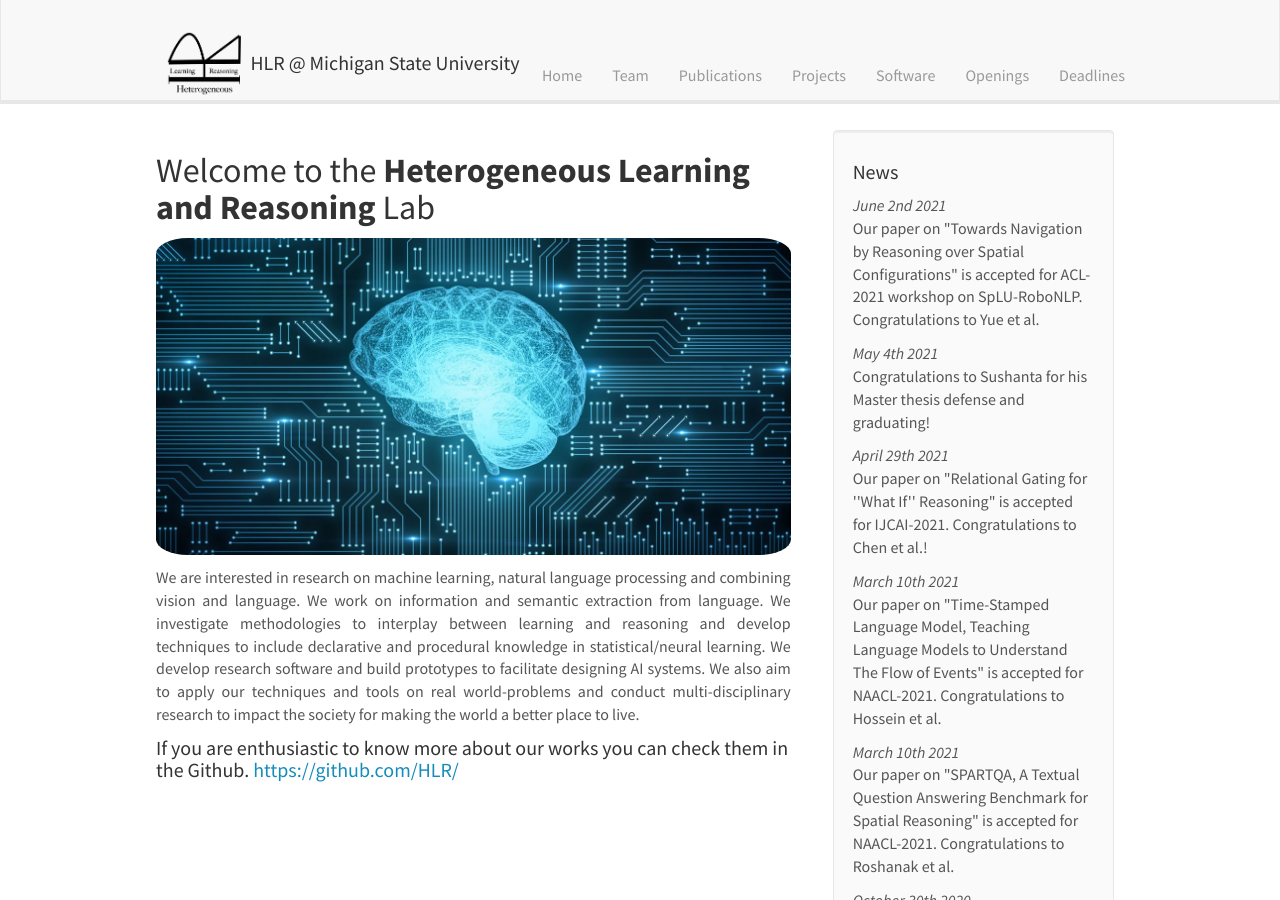
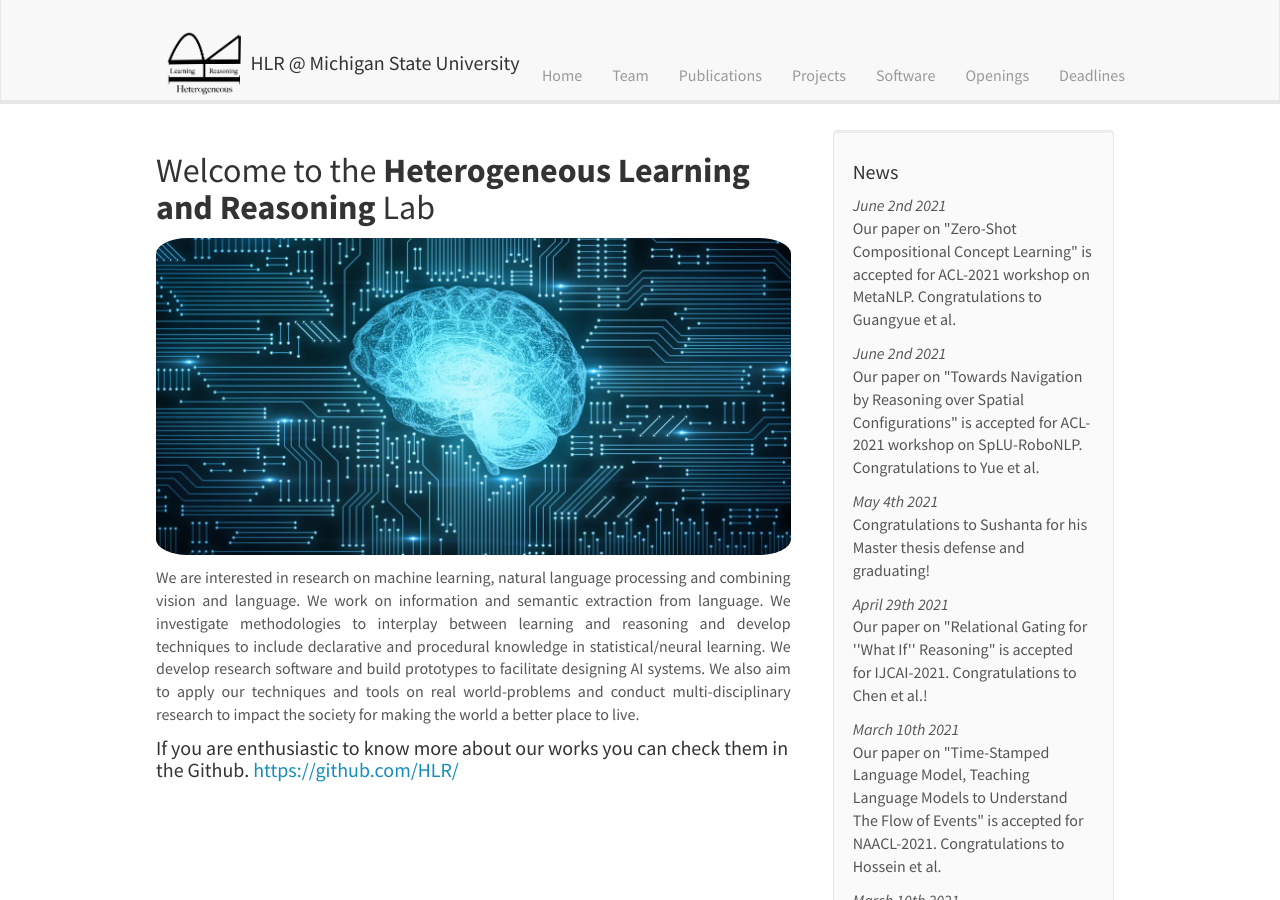
Before and after one commit to HLR/HLR.github.io, a Jekyll site: the page built from _pages/home.md, in a window 1280 px wide and 900 px high. Built offline with Jekyll 4.4.1, drawn with Linux system fonts in a browser that asks for light colours; nearby versions of some CDN libraries.

Commit message:
Update news.yml

```diff
--- a/_data/news.yml
+++ b/_data/news.yml
@@ -1,3 +1,7 @@
+- date: <i>June 2nd 2021</i>
+  headline: Our paper on "Zero-Shot Compositional Concept Learning" is accepted for ACL-2021 workshop on MetaNLP. Congratulations to Guangyue et al.
+  top: 1
+
 - date: <i>June 2nd 2021</i>
   headline: Our paper on "Towards Navigation by Reasoning over Spatial Configurations" is accepted for ACL-2021 workshop on SpLU-RoboNLP. Congratulations to Yue et al.
   top: 1
```
